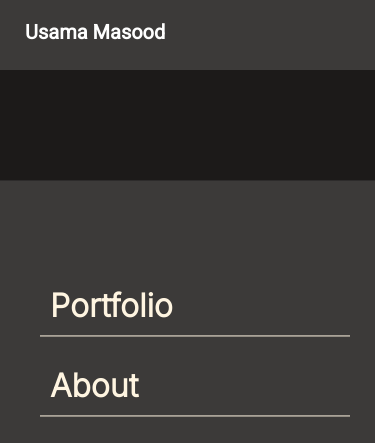
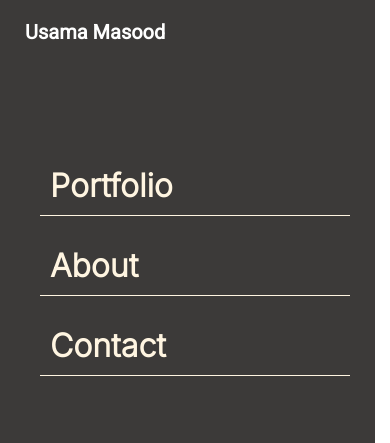
Before and after one commit to jkanyi-web/Portfolio-Microverse, a website: page index.html in a window 390 px wide. Both pictures are taken after a click on the button 326 px from the left and 37 px from the top of the page. Shown: the top 443 px of the page. Drawn offline with Linux system fonts and the light colour scheme.

```diff
--- a/style.css
+++ b/style.css
@@ -56,10 +56,9 @@
 
 .mobile-menu-screen.active {
   top: 0;
-  margin-top: -250px;
   visibility: visible;
   position: fixed;
-  transform: translate(0, 51vh);
+  transform: translate(0, 60px);
   background: #3c3a39;
   width: 375px;
   height: 100vh;
```
